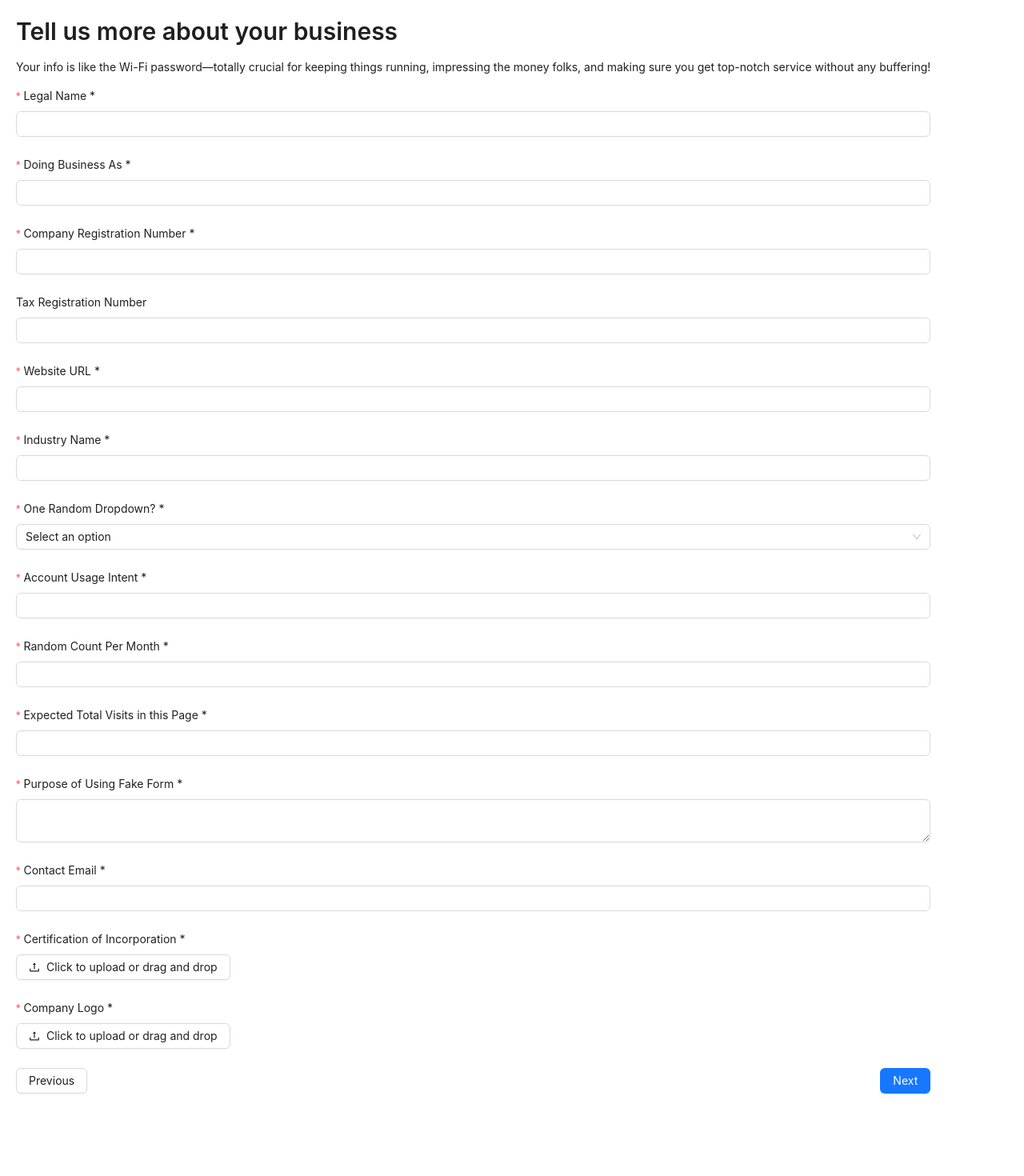
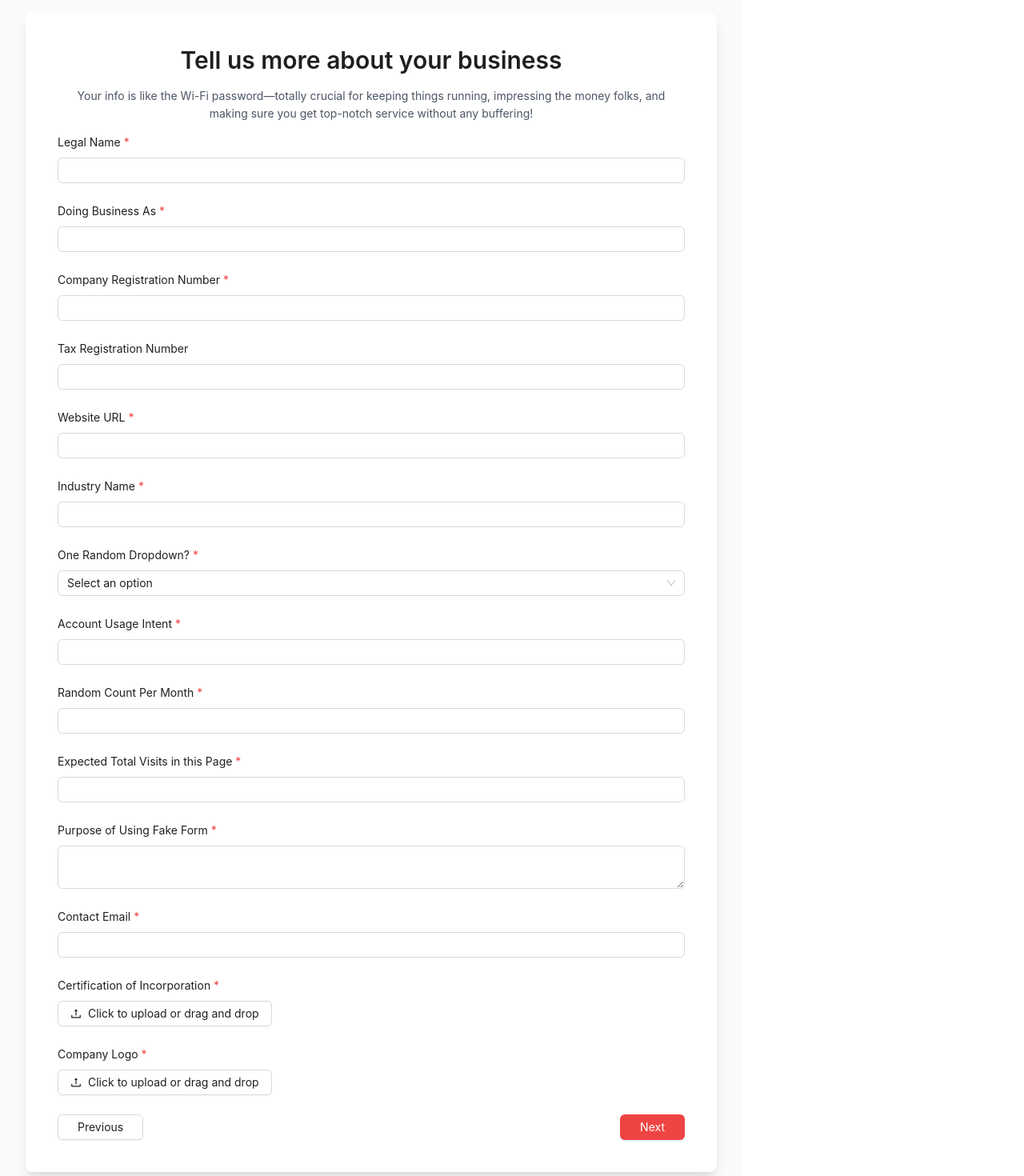
Before and after one commit to Saumyaaaaa/signup-otp-project, a React (Vite) app: page /form in a window 1280 px wide. Shown: the top 1470 px of the page at 80% size. Before the commit the page ends 1387 px from the top, so only its background shows below. Built offline with nearby package versions, Linux system fonts and the light colour scheme.

Commit message:
slight change done on layout

```diff
--- a/src/components/FormPage.jsx
+++ b/src/components/FormPage.jsx
@@ -1,24 +1,33 @@
-import React, { useState } from 'react';
-import { Form, Input, Button, Select, Upload, Typography, Row, Col } from 'antd';
-import { UploadOutlined } from '@ant-design/icons';
+import { useState } from "react";
+import {
+  Form,
+  Input,
+  Button,
+  Select,
+  Upload,
+  Typography,
+  Row,
+  Col,
+} from "antd";
+import { UploadOutlined } from "@ant-design/icons";
 
 const { Title, Paragraph } = Typography;
 const { Option } = Select;
 
 const FormPage = () => {
   const [formData, setFormData] = useState({
-    legalName: '',
-    doingBusinessAs: '',
-    companyRegNumber: '',
-    taxRegNumber: '',
-    websiteURL: '',
-    industryName: '',
-    dropdownSelection: '',
-    accountUsageIntent: '',
-    randomCountPerMonth: '',
-    expectedVisits: '',
-    purposeDescription: '',
-    contactEmail: '',
+    legalName: "",
+    doingBusinessAs: "",
+    companyRegNumber: "",
+    taxRegNumber: "",
+    websiteURL: "",
+    industryName: "",
+    dropdownSelection: "",
+    accountUsageIntent: "",
+    randomCountPerMonth: "",
+    expectedVisits: "",
+    purposeDescription: "",
+    contactEmail: "",
     incorporationCertificate: null,
     companyLogo: null,
   });
@@ -32,74 +41,171 @@ const FormPage = () => {
   };
 
   const handleSubmit = (values) => {
-    console.log('Form submitted:', values);
+    console.log("Form submitted:", values);
   };
 
+  const requiredLabel = (text) => (
+    <span>
+      {text} <span className="text-red-500">*</span>
+    </span>
+  );
+
   return (
-    <div style={{ padding: '20px' }}>
-      <Title level={2}>Tell us more about your business</Title>
-      <Paragraph>Your info is like the Wi-Fi password—totally crucial for keeping things running, impressing the money folks, and making sure you get top-notch service without any buffering!</Paragraph>
+
+
+
+<div className="min-h-screen w-full bg-gray-50 p-4">
+    <div className="max-w-4xl sm:max-w-5xl md:max-w-6xl mx-auto flex items-center justify-center">
+      {/* Full width and height container */}
+      <div className="w-full max-w-4xl mx-auto px-4">
+        <div className="bg-white shadow-lg rounded-lg p-6 md:p-8 lg:p-10">
+          <Title level={2} className="text-center mb-5">
+            Tell us more about your business
+          </Title>
+          <Paragraph className="text-gray-600 text-center mb-8">
+            Your info is like the Wi-Fi password—totally crucial for keeping
+            things running, impressing the money folks, and making sure you get
+            top-notch service without any buffering!
+          </Paragraph>
           <Form layout="vertical" onFinish={handleSubmit}>
-        <Form.Item label="Legal Name *" required>
-          <Input value={formData.legalName} onChange={(e) => handleChange('legalName')(e.target.value)} />
+            <Form.Item label={requiredLabel("Legal Name")}>
+              <Input
+                value={formData.legalName}
+                onChange={(e) => handleChange("legalName")(e.target.value)}
+              />
             </Form.Item>
-        <Form.Item label="Doing Business As *" required>
-          <Input value={formData.doingBusinessAs} onChange={(e) => handleChange('doingBusinessAs')(e.target.value)} />
+            <Form.Item label={requiredLabel("Doing Business As")}>
+              <Input
+                value={formData.doingBusinessAs}
+                onChange={(e) => handleChange("doingBusinessAs")(e.target.value)}
+              />
             </Form.Item>
-        <Form.Item label="Company Registration Number *" required>
-          <Input value={formData.companyRegNumber} onChange={(e) => handleChange('companyRegNumber')(e.target.value)} />
+            <Form.Item label={requiredLabel("Company Registration Number")}>
+              <Input
+                value={formData.companyRegNumber}
+                onChange={(e) =>
+                  handleChange("companyRegNumber")(e.target.value)
+                }
+              />
             </Form.Item>
             <Form.Item label="Tax Registration Number">
-          <Input value={formData.taxRegNumber} onChange={(e) => handleChange('taxRegNumber')(e.target.value)} />
+              <Input
+                value={formData.taxRegNumber}
+                onChange={(e) => handleChange("taxRegNumber")(e.target.value)}
+              />
             </Form.Item>
-        <Form.Item label="Website URL *" required>
-          <Input value={formData.websiteURL} onChange={(e) => handleChange('websiteURL')(e.target.value)} />
+            <Form.Item label={requiredLabel("Website URL")}>
+              <Input
+                value={formData.websiteURL}
+                onChange={(e) => handleChange("websiteURL")(e.target.value)}
+              />
             </Form.Item>
-        <Form.Item label="Industry Name *" required>
-          <Input value={formData.industryName} onChange={(e) => handleChange('industryName')(e.target.value)} />
+            <Form.Item label={requiredLabel("Industry Name")}>
+              <Input
+                value={formData.industryName}
+                onChange={(e) => handleChange("industryName")(e.target.value)}
+              />
             </Form.Item>
-        <Form.Item label="One Random Dropdown? *" required>
-          <Select value={formData.dropdownSelection} onChange={handleChange('dropdownSelection')}>
+            <Form.Item label={requiredLabel("One Random Dropdown?")}>
+              <Select
+                value={formData.dropdownSelection}
+                onChange={handleChange("dropdownSelection")}
+              >
                 <Option value="">Select an option</Option>
                 <Option value="option1">Option 1</Option>
                 <Option value="option2">Option 2</Option>
                 <Option value="option3">Option 3</Option>
               </Select>
             </Form.Item>
-        <Form.Item label="Account Usage Intent *" required>
-          <Input value={formData.accountUsageIntent} onChange={(e) => handleChange('accountUsageIntent')(e.target.value)} />
+            <Form.Item label={requiredLabel("Account Usage Intent")}>
+              <Input
+                value={formData.accountUsageIntent}
+                onChange={(e) =>
+                  handleChange("accountUsageIntent")(e.target.value)
+                }
+              />
             </Form.Item>
-        <Form.Item label="Random Count Per Month *" required>
-          <Input type="number" value={formData.randomCountPerMonth} onChange={(e) => handleChange('randomCountPerMonth')(e.target.value)} />
+            <Form.Item label={requiredLabel("Random Count Per Month")}>
+              <Input
+                type="number"
+                value={formData.randomCountPerMonth}
+                onChange={(e) =>
+                  handleChange("randomCountPerMonth")(e.target.value)
+                }
+              />
             </Form.Item>
-        <Form.Item label="Expected Total Visits in this Page *" required>
-          <Input type="number" value={formData.expectedVisits} onChange={(e) => handleChange('expectedVisits')(e.target.value)} />
+            <Form.Item
+              label={requiredLabel("Expected Total Visits in this Page")}
+            >
+              <Input
+                type="number"
+                value={formData.expectedVisits}
+                onChange={(e) =>
+                  handleChange("expectedVisits")(e.target.value)
+                }
+              />
             </Form.Item>
-        <Form.Item label="Purpose of Using Fake Form *" required>
-          <Input.TextArea value={formData.purposeDescription} onChange={(e) => handleChange('purposeDescription')(e.target.value)} />
+            <Form.Item label={requiredLabel("Purpose of Using Fake Form")}>
+              <Input.TextArea
+                value={formData.purposeDescription}
+                onChange={(e) =>
+                  handleChange("purposeDescription")(e.target.value)
+                }
+              />
             </Form.Item>
-        <Form.Item label="Contact Email *" required>
-          <Input type="email" value={formData.contactEmail} onChange={(e) => handleChange('contactEmail')(e.target.value)} />
+            <Form.Item label={requiredLabel("Contact Email")}>
+              <Input
+                type="email"
+                value={formData.contactEmail}
+                onChange={(e) => handleChange("contactEmail")(e.target.value)}
+              />
             </Form.Item>
-        <Form.Item label="Certification of Incorporation *" required>
-          <Upload beforeUpload={() => false} onChange={(info) => handleFileChange('incorporationCertificate')(info.file)}>
-            <Button icon={<UploadOutlined />}>Click to upload or drag and drop</Button>
+            <Form.Item label={requiredLabel("Certification of Incorporation")}>
+              <Upload
+                beforeUpload={() => false}
+                onChange={(info) =>
+                  handleFileChange("incorporationCertificate")(info.file)
+                }
+              >
+                <Button icon={<UploadOutlined />}>
+                  Click to upload or drag and drop
+                </Button>
               </Upload>
             </Form.Item>
-        <Form.Item label="Company Logo *" required>
-          <Upload beforeUpload={() => false} onChange={(info) => handleFileChange('companyLogo')(info.file)}>
-            <Button icon={<UploadOutlined />}>Click to upload or drag and drop</Button>
+            <Form.Item label={requiredLabel("Company Logo")}>
+              <Upload
+                beforeUpload={() => false}
+                onChange={(info) => handleFileChange("companyLogo")(info.file)}
+              >
+                <Button icon={<UploadOutlined />}>
+                  Click to upload or drag and drop
+                </Button>
               </Upload>
             </Form.Item>
-        <Row justify="space-between">
+            <Row justify="space-between" className="mt-5">
               <Col>
-            <Button type="default" onClick={() => console.log('Go to Previous Step')}>Previous</Button>
+                <Button
+                  type="default"
+                  onClick={() => console.log("Go to Previous Step")}
+                  className="px-6 py-2"
+                >
+                  Previous
+                </Button>
               </Col>
               <Col>
-            <Button type="primary" htmlType="submit">Next</Button>
+                <Button
+                  type="primary"
+                  htmlType="submit"
+                  className="bg-red-500 hover:bg-red-700 text-white px-6 py-2"
+                >
+                  Next
+                </Button>
               </Col>
             </Row>
           </Form>
+        </div>
+      </div>
+    </div>
     </div>
   );
 };
```
Lines whose indentation alone changed are shown as unchanged.
